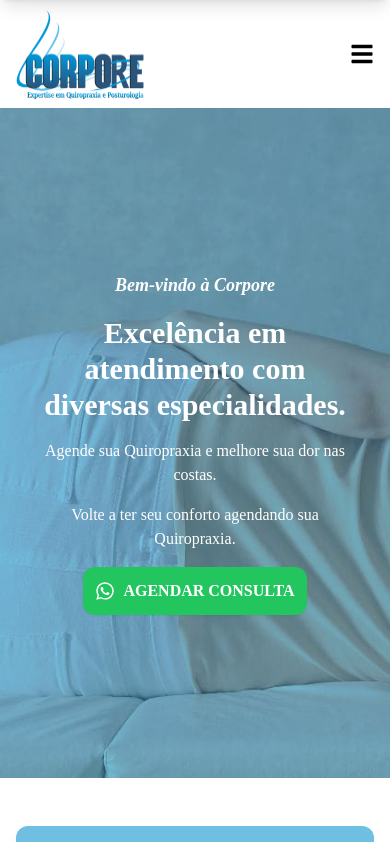
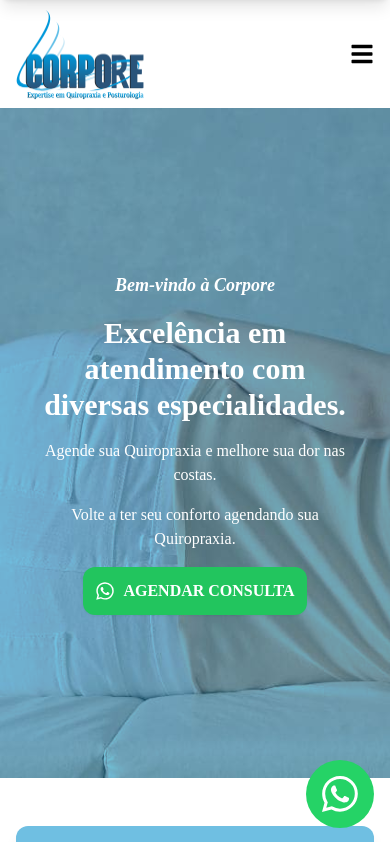
Before and after one commit to lucassdantas/corporetorre, a Next.js app: page / in a window 390 px wide. Shown: the top 842 px of the page. Built offline with nearby package versions, Linux system fonts and the light colour scheme.

Commit message:
fix wpp button on mobile

```diff
--- a/src/components/FloatButton/index.tsx
+++ b/src/components/FloatButton/index.tsx
@@ -1,12 +1,17 @@
-import { whatsApp } from "@/utils/informations/contact-info"
-import { BsWhatsapp } from "react-icons/bs"
+import { whatsApp } from "@/utils/informations/contact-info";
+import { BsWhatsapp } from "react-icons/bs";
 
 export const FloatButton = () => {
   return (
-    <a href={whatsApp.url} target='_blank' className='fixed lg:bottom-4 lg:right-4 sm:bottom-12 sm:right-12 right-0 transition ease-in-out hover:scale-110 '>
-      <div className='bg-green-wpp p-4 w-fit rounded-full text-white cursor-pointer'>
-        <BsWhatsapp className='text-4xl'/>
+    <a
+      href={whatsApp.url}
+      target="_blank"
+      rel="noopener noreferrer"
+      className="fixed bottom-4 right-4 lg:bottom-4 lg:right-4 sm:bottom-12 sm:right-12 transition ease-in-out hover:scale-110 z-50"
+    >
+      <div className="bg-green-wpp p-4 w-fit rounded-full text-white cursor-pointer">
+        <BsWhatsapp className="text-4xl" />
       </div>
     </a>
-  )
-}
+  );
+};
```
